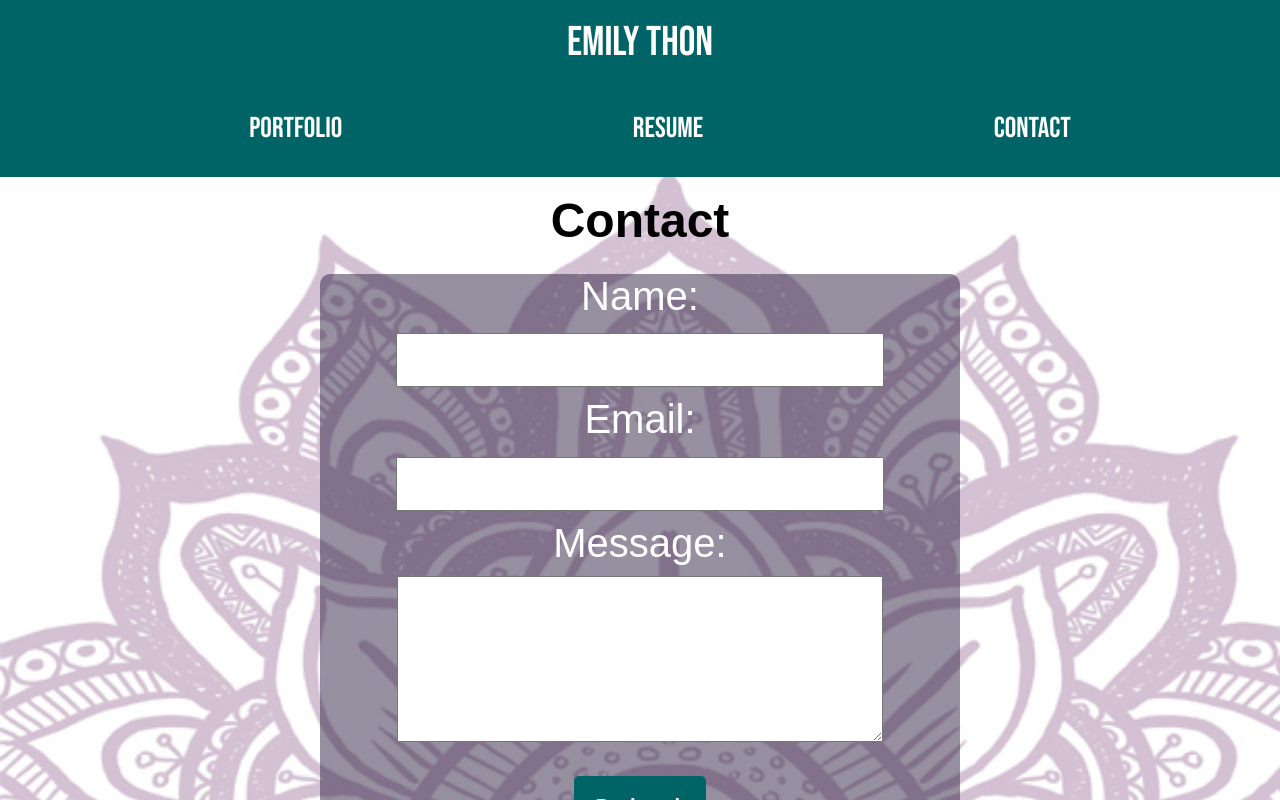
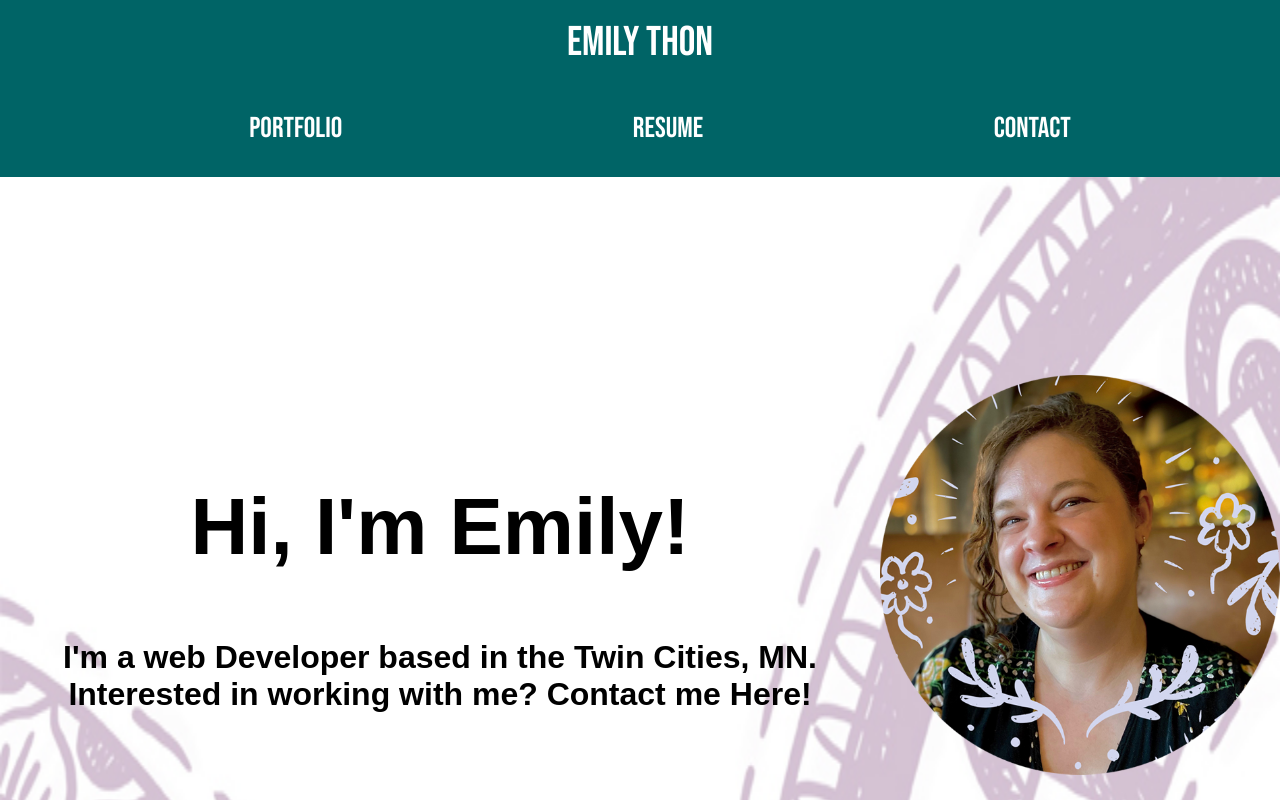
Before and after one commit to EmilyThatsMe/2022_Portfolio, a React (Create React App) app: page /contact in a window 1280 px wide. Shown: the top 800 px of the page. Built offline with nearby package versions, Linux system fonts and the light colour scheme; a web font is replaced by a local one.

Commit message:
changed route path

```diff
--- a/src/App.js
+++ b/src/App.js
@@ -15,10 +15,10 @@ function App() {
       <div>
         <Nav></Nav>
         <main>
-          <Route exact path="/" component={About}></Route>
-          <Route exact path="/portfolio" component={Portfolio}></Route>
-          <Route exact path="/resume" component={Resume}></Route>
-          <Route exact path="/contact" component={Contact}></Route>
+          <Route path="/" component={About}></Route>
+          <Route path="/portfolio" component={Portfolio}></Route>
+          <Route path="/resume" component={Resume}></Route>
+          <Route path="/contact" component={Contact}></Route>
         </main>
         <footer>
           <a href="https://github.com/EmilyThatsMe">
```
